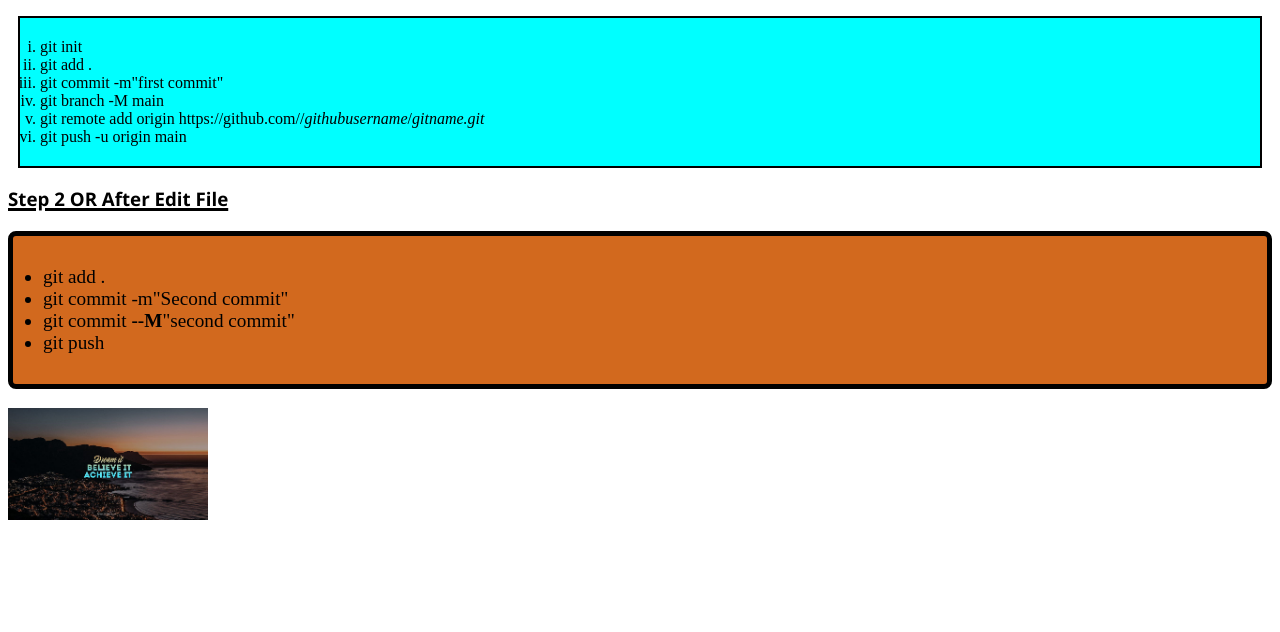
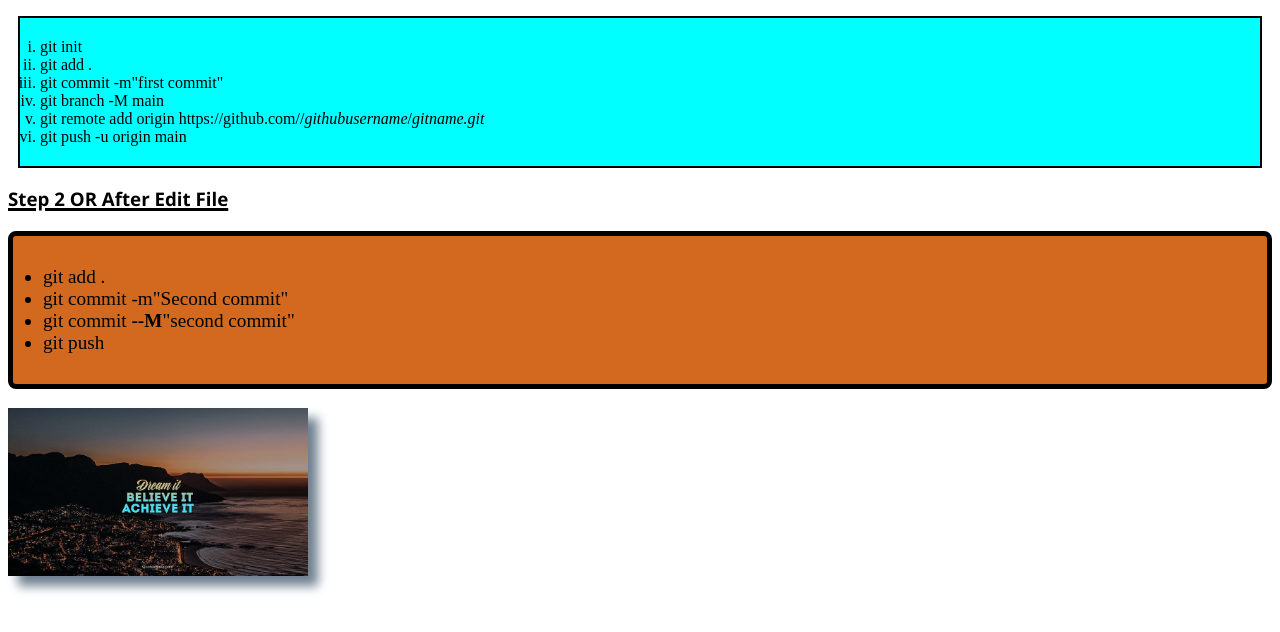
Before and after one commit to asjadafrahim04/repo, a plain HTML site: page index.html in a window 1280 px wide. Shown: the part 108-740 px from the top of the page. Drawn offline with Linux system fonts and the light colour scheme.

Commit message:
work in css file

```diff
--- a/index.html
+++ b/index.html
@@ -29,6 +29,6 @@
         <li>git push</li>
     </ul>
 
-    <img src="desktop-wallpaper-believe-achieve.jpg" alt="Wallpaper" width="200px">
+    <img src="desktop-wallpaper-believe-achieve.jpg" alt="Wallpaper">
 </body>
 </html>
--- a/style.css
+++ b/style.css
@@ -19,3 +19,9 @@ h3{
     padding: 30px;
     font-size: larger;
 }
+
+img{
+    width: 300px;
+    box-shadow: 10px 10px 10px slategrey;
+
+}
```
